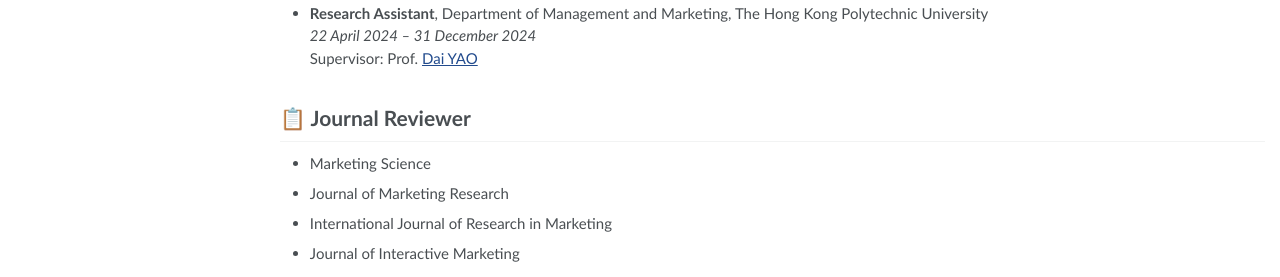
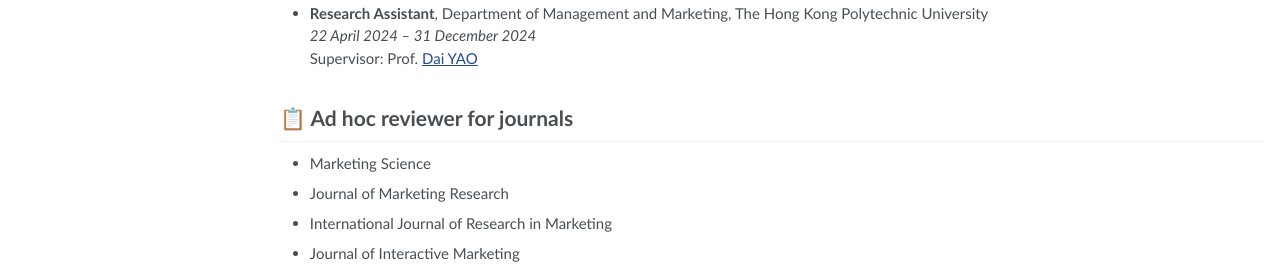
Before and after one commit to xuqiang/xuqiang.github.io, a Jekyll site: the page built from _pages/about.md, in a window 1280 px wide and 1179 px high. Shown: the part 899-1176 px from the top of the window. Built offline with Jekyll 4.4.1, drawn with Linux system fonts in a browser that asks for light colours; some web fonts are replaced.

Commit message:
Update about.md

```diff
--- a/_pages/about.md
+++ b/_pages/about.md
@@ -49,7 +49,7 @@
   Supervisor: Prof. [Dai YAO](https://mounttai.github.io/)
 
 <span class='anchor' id='journal-reviewer'></span>
-# 📋 Journal Reviewer
+# 📋 Ad hoc reviewer for journals
 - Marketing Science
 - Journal of Marketing Research
 - International Journal of Research in Marketing
```
